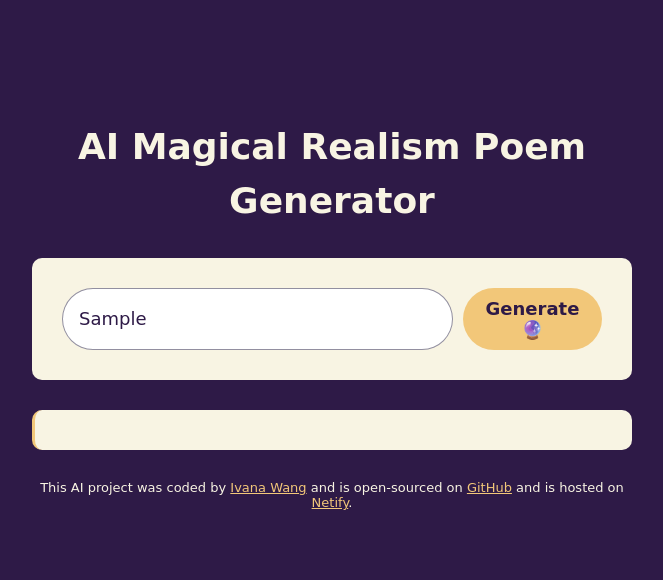
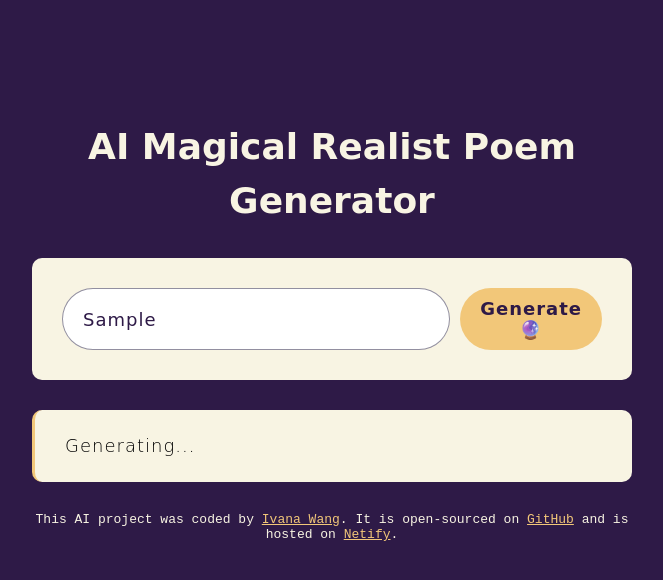
Before and after one commit to Ivanaonana/ai-poem-generator, a plain HTML site: page index.html in a window 1280 px wide. Both pictures are taken after typing "Sample" into the empty fields and a click on the button "Generate 🔮". Shown: the whole page, without its empty margins (308-971 px from the left). Drawn offline with nearby package versions, Linux system fonts and the light colour scheme; no server answers.

Commit message:
new changes

```diff
--- a/index.html
+++ b/index.html
@@ -5,19 +5,21 @@
     <meta name="viewport" content="width=device-width, initial-scale=1.0" />
     <link rel="stylesheet" href="src/style.css" />
     <script src="https://unpkg.com/typewriter-effect@latest/dist/core.js"></script>
-    <title>AI Poem Fenerator</title>
+    <script src="https://cdn.jsdelivr.net/npm/axios/dist/axios.min.js"></script>
+
+    <title>AI Poem Generator</title>
   </head>
   <body>
     <div class="container">
       <header>
-        <h1>AI Magical Realism Poem Generator</h1>
+        <h1>AI Magical Realist Poem Generator</h1>
       </header>
 
       <main>
         <form id="poem-form">
           <input
             type="text"
-            placeholder="Enter a word in your brilliant beautiful brain"
+            placeholder="Enter anything in your beautiful mind"
             autofocus
             required
             autocomplete="off"
@@ -26,15 +28,14 @@
           />
           <button type="submit" class="submit-button">Generate 🔮</button>
         </form>
-        <div class="poem" id="poem"></div>
+        <div class="poem hidden" id="poem"></div>
       </main>
 
       <footer>
         This AI project was coded by
         <a href="http://www.linkedin.com/in/ivana-w" target="_blank"
           >Ivana Wang</a
-        >
-        and is open-sourced on
+        >. It is open-sourced on
         <a
           href="https://github.com/Ivanaonana/english-poem-generator"
           target="_blank"
@@ -46,7 +47,7 @@
         >.
       </footer>
     </div>
-    <script src="https://cdn.jsdelivr.net/npm/axios/dist/axios.min.js"></script>
-    <script src="src/index.js"></script>
+
+    <script type="module" src="src/index.js"></script>
   </body>
 </html>
--- a/src/index.js
+++ b/src/index.js
@@ -1,7 +1,8 @@
 function displayPoem(response) {
-  console.log("Poem generated");
+  console.log("Generation Poem");
+  let formattedPoem = response.data.answer.replace(/\n/g, "<br>");
   new Typewriter("#poem", {
-    strings: response.data.answer,
+    strings: formattedPoem,
     autoStart: true,
     delay: 3,
     cursor: "|",
@@ -11,20 +12,24 @@ function displayPoem(response) {
 function generatePoem(event) {
   event.preventDefault();
 
-  // build the API URL
   let instructionsInput = document.querySelector("#instructions");
   let apiKey = "od09fc3b1tf767828aa0a0c334481a88";
-  let prompt = `User instructions: Generate a Magical Realism poem about ${instructionsInput.value}`;
   let context =
-    "You are a Magical Realist poem expert and love to write short poems. Your mission is to generate an 8-line poem with each line separated by a newline character (\\n). Make sure to follow the user instructions. Sign the poem.";
-  let apiUrl = `https://api.shecodes.io/ai/v1/generate?prompt=${prompt}&context=${context}&key=${apiKey}`;
+    "You are a poet specializing in writing 4 line short poems in Magical Realism in poem format. Make sure to break lines and follow user instructions. You only write the poem. You can sign if you want";
+  let prompt = `Generate a 4-line Magical Realist poem about ${instructionsInput.value} with each line separated by a newline character (\n).`;
+  let apiURL = `https://api.shecodes.io/ai/v1/generate?prompt=${encodeURIComponent(
+    prompt
+  )}&context=${encodeURIComponent(context)}&key=${encodeURIComponent(apiKey)}`;
+
+  let poemElement = document.querySelector("#poem");
+  poemElement.classList.remove("hidden");
+  poemElement.innerHTML = `<div class="generating">Generating...</div>`;
 
   console.log("Generating poem");
   console.log(`Prompt: ${prompt}`);
   console.log(`Context: ${context}`);
 
-  // Fetch the poem from the API
-  axios.get(apiUrl).then(displayPoem);
+  axios.get(apiURL).then(displayPoem);
 }
 
 let poemFormElement = document.querySelector("#poem-form");
--- a/src/style.css
+++ b/src/style.css
@@ -33,14 +33,15 @@ form {
 }
 
 .instructions {
-  padding: 16px;
+  padding: 15px 20px;
   border: 1px solid rgba(39, 33, 66, 0.5);
   width: 80%;
   font-size: 18px;
   border-radius: 50px;
-  line-height: 20px;
+  line-height: 18px;
   color: #2e1a47;
   font-family: cursive;
+  letter-spacing: 1px;
 }
 
 .submit-button {
@@ -54,22 +55,39 @@ form {
   border-radius: 50px;
   padding: 10px 20px;
   font-family: cursive;
+  letter-spacing: 1px;
 }
 
 .poem {
   font-size: 18px;
   background-color: #f8f4e3;
-  padding: 20px;
-  line-height: 24px;
+  padding: 20px 30px 20px 30px;
+  line-height: 32px;
   border-left: 3px solid #f2c779;
   box-shadow: 0px 20px 60px rgba(65, 50, 100, 0, 08);
   border-radius: 10px;
   font-weight: 200;
+  letter-spacing: 1px;
+}
+
+.hidden {
+  display: none;
 }
 
 footer {
   text-align: center;
+  font-family: "Courier New", Courier, monospace;
   font-size: 13px;
   margin-top: 30px;
   color: #f8f4e3;
 }
+
+@keyframes blink {
+  50% {
+    opacity: 0;
+  }
+}
+
+.generating {
+  animation: blink 1s step step-start 0 infinite;
+}
```
Also changed, not shown: 2 other files.
